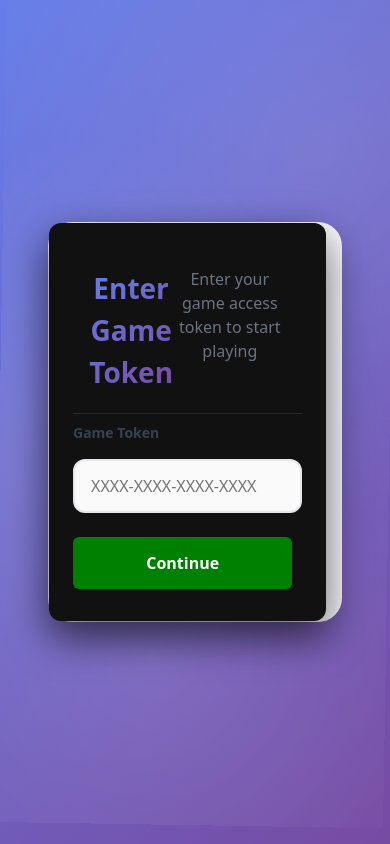
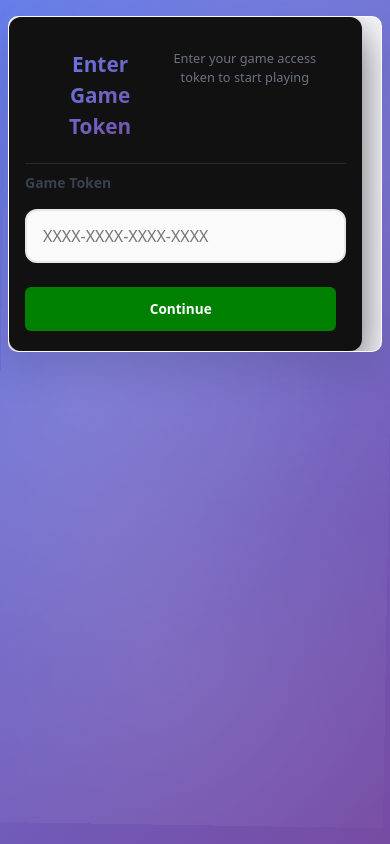
Before and after one commit to Prabhushapure/safety-saas-enterprise, a React (Vite) app: page /AWE-SaaS/play in a window 390 px wide. Built offline with nearby package versions, Linux system fonts and the light colour scheme.

Commit message:
responsive issue solved

```diff
--- a/src/pages/Play.css
+++ b/src/pages/Play.css
@@ -6,6 +6,9 @@
   position: relative;
   background: linear-gradient(135deg, #667eea 0%, #764ba2 100%);
   overflow-y: auto;
+  overflow-x: hidden;
+  width: 100%;
+  box-sizing: border-box;
 }
 
 .play-background {
@@ -48,6 +51,8 @@
   max-width: 950px;
   margin: 2rem;
   animation: modalSlideIn 0.4s ease-out;
+  box-sizing: border-box;
+  overflow-x: hidden;
 }
 
 .play-modal.success {
@@ -67,6 +72,8 @@
 
 .modal-content {
   padding: 3rem 2.5rem;
+  box-sizing: border-box;
+  width: 100%;
 }
 
 .modal-header {
@@ -89,6 +96,16 @@
   color: #6b7280;
   font-size: 1rem;
   line-height: 1.5;
+  margin: 0;
+}
+
+.modal-text {
+  color: #6b7280;
+  font-size: 0.95rem;
+  line-height: 1.6;
+}
+
+.modal-text p {
   margin: 0;
 }
 
@@ -145,6 +162,10 @@
   font-size: 1rem;
   background: rgba(255, 255, 255, 0.8);
   transition: all 0.2s ease;
+  width: 100%;
+  box-sizing: border-box;
+  -webkit-appearance: none;
+  appearance: none;
 }
 
 .form-group input:focus {
@@ -195,6 +216,8 @@
   justify-content: center;
   gap: 0.5rem;
   min-height: 52px;
+  touch-action: manipulation;
+  -webkit-tap-highlight-color: transparent;
 }
 
 .submit-btn:hover:not(:disabled) {
@@ -231,6 +254,8 @@
   font-weight: 600;
   cursor: pointer;
   transition: all 0.2s ease;
+  touch-action: manipulation;
+  -webkit-tap-highlight-color: transparent;
 }
 
 .back-btn:hover {
@@ -318,9 +343,83 @@
 }
 
 /* Responsive Design */
-@media (max-width: 640px) {
+@media (max-width: 1024px) {
+  .play-modal {
+    max-width: 90%;
+    margin: 1.5rem;
+  }
+
+  .ready-card {
+    gap: 3rem;
+  }
+
+  .ready-left {
+    flex: 0 0 280px;
+  }
+
+  .game-card {
+    width: 280px;
+  }
+}
+
+@media (max-width: 900px) {
+  .ready-card {
+    flex-direction: column;
+    align-items: center;
+    text-align: center;
+    gap: 2rem;
+  }
+
+  .ready-left {
+    flex: none;
+    width: 100%;
+    max-width: 320px;
+    padding: 0;
+  }
+
+  .game-card {
+    width: 100%;
+    max-width: 320px;
+  }
+
+  .ready-left img {
+    max-width: 100%;
+  }
+
+  .ready-right {
+    padding: 0.5rem 0;
+    width: 100%;
+    text-align: left;
+  }
+
+  .ready-footer {
+    flex-direction: column;
+    gap: 0.5rem;
+    align-items: center;
+  }
+
+  .footer-top {
+    justify-content: center;
+    padding-left: 0;
+  }
+
+  .progress-segments {
+    width: 100%;
+    margin-left: 0;
+  }
+}
+
+@media (max-width: 768px) {
   .play-page {
     padding: 1rem;
+    align-items: flex-start;
+    padding-top: 2rem;
+  }
+
+  .play-modal {
+    max-width: 95%;
+    margin: 1rem;
+    border-radius: 16px;
   }
 
   .modal-content {
@@ -331,6 +430,80 @@
     font-size: 1.75rem;
   }
 
+  .modal-header p {
+    font-size: 0.9rem;
+  }
+
+  .modal-text {
+    font-size: 0.875rem;
+  }
+
+  .ready-card {
+    padding: 0.5rem;
+    gap: 1.5rem;
+  }
+
+  .ready-header h2 {
+    font-size: 1.3rem;
+  }
+
+  .provider {
+    font-size: 1rem;
+  }
+
+  .ready-welcome h3 {
+    font-size: 1.1rem;
+  }
+
+  .ready-stats {
+    font-size: 0.9rem;
+    padding-left: 0.5rem;
+  }
+
+  .form-group input {
+    padding: 0.875rem;
+    font-size: 0.95rem;
+  }
+
+  .submit-btn {
+    padding: 0.875rem 1.5rem;
+    font-size: 0.95rem;
+  }
+
+  .submit-btn.large {
+    padding: 1rem 2rem;
+    font-size: 1rem;
+  }
+}
+
+@media (max-width: 640px) {
+  .play-page {
+    padding: 0.5rem;
+    padding-top: 1rem;
+  }
+
+  .play-modal {
+    max-width: 100%;
+    margin: 0.5rem;
+    border-radius: 12px;
+  }
+
+  .modal-content {
+    padding: 1.5rem 1.25rem;
+  }
+
+  .modal-header h2 {
+    font-size: 1.5rem;
+  }
+
+  .modal-header p {
+    font-size: 0.875rem;
+  }
+
+  .modal-text {
+    font-size: 0.8rem;
+  }
+
   .form-actions {
     flex-direction: column;
   }
@@ -338,6 +511,7 @@
   .form-actions .back-btn,
   .form-actions .submit-btn {
     flex: none;
+    width: 100%;
   }
 
   .game-detail {
@@ -346,7 +520,171 @@
     gap: 0.25rem;
   }
 
+  .ready-card {
+    padding: 0.25rem;
+    gap: 1.25rem;
+  }
 
+  .ready-left {
+    max-width: 280px;
+  }
+
+  .game-card {
+    max-width: 280px;
+    padding: 0.4rem;
+    margin-top: 0.5rem;
+  }
+
+  .game-title {
+    font-size: 1rem;
+  }
+
+  .game-description {
+    font-size: 0.85rem;
+  }
+
+  .ready-header h2 {
+    font-size: 1.2rem;
+  }
+
+  .provider {
+    font-size: 0.9rem;
+    margin: 0.2rem 0 0.5rem 0;
+  }
+
+  .ready-welcome h3 {
+    font-size: 1rem;
+  }
+
+  .ready-stats {
+    font-size: 0.85rem;
+    padding-left: 0;
+    line-height: 1.6;
+  }
+
+  .ready-stats p {
+    margin: 0.15rem 0;
+  }
+
+  .form-group input {
+    padding: 0.75rem;
+    font-size: 0.9rem;
+  }
+
+  .submit-btn {
+    padding: 0.75rem 1.25rem;
+    font-size: 0.9rem;
+    min-height: 48px;
+  }
+
+  .submit-btn.large {
+    padding: 0.875rem 1.5rem;
+    font-size: 0.95rem;
+  }
+
+  .ready-play-btn {
+    padding: 0.5rem 1rem;
+    width: 100%;
+    justify-content: center;
+  }
+
+  .powered-by {
+    font-size: 0.75rem;
+  }
+
+  .progress-segments {
+    height: 8px;
+  }
+
+  .progress-segments .seg {
+    height: 8px;
+  }
+}
+
+@media (max-width: 480px) {
+  .play-page {
+    padding: 0.25rem;
+    padding-top: 0.75rem;
+  }
+
+  .play-modal {
+    margin: 0.25rem;
+    border-radius: 10px;
+  }
+
+  .modal-content {
+    padding: 1.25rem 1rem;
+  }
+
+  .modal-header h2 {
+    font-size: 1.3rem;
+  }
+
+  .modal-header p {
+    font-size: 0.8rem;
+  }
+
+  .ready-card {
+    gap: 1rem;
+  }
+
+  .ready-left {
+    max-width: 240px;
+  }
+
+  .game-card {
+    max-width: 240px;
+    margin-top: 0.25rem;
+  }
+
+  .ready-header h2 {
+    font-size: 1.1rem;
+  }
+
+  .provider {
+    font-size: 0.85rem;
+  }
+
+  .modal-text {
+    font-size: 0.75rem;
+  }
+
+  .ready-welcome h3 {
+    font-size: 0.95rem;
+  }
+
+  .ready-stats {
+    font-size: 0.8rem;
+  }
+
+  .form-group label {
+    font-size: 0.8rem;
+  }
+
+  .form-group input {
+    padding: 0.7rem;
+    font-size: 0.85rem;
+  }
+
+  .submit-btn {
+    padding: 0.7rem 1rem;
+    font-size: 0.85rem;
+    min-height: 44px;
+  }
+
+  .submit-btn.large {
+    padding: 0.8rem 1.25rem;
+    font-size: 0.9rem;
+  }
+
+  .error-message {
+    padding: 0.75rem;
+    font-size: 0.8rem;
+  }
+
+  .error-text {
+    font-size: 0.8rem;
+  }
 }
 /* ---------- Ready card layout (image left, content right) ---------- */
 .ready-card {
@@ -357,6 +695,8 @@
   border-radius: 18px;
   position: relative;
   padding: 1rem;
+  box-sizing: border-box;
+  width: 100%;
 }
 
 /* Left image */
@@ -371,10 +711,12 @@
 .ready-left img {
   width: 100%;
   max-width: 340px;
+  height: auto;
   object-fit: cover;
   border-radius: 8px;
   border: 6px solid rgba(255,255,255,0.85); /* inner white border */
   box-shadow: 0 8px 18px rgba(0,0,0,0.08);
+  display: block;
 }
 
 .game-card {
@@ -395,10 +737,18 @@
   box-shadow: 0 0 10px rgba(255, 255, 255, 0.2);
 }
 
+.game-image {
+  width: 100%;
+  overflow: hidden;
+}
+
 .game-image img {
   width: 100%;
+  height: auto;
   border-radius: 0.8rem;
   object-fit: cover;
+  display: block;
+  max-width: 100%;
 }
 
 .game-card-info {
@@ -536,23 +886,53 @@
   margin: 2rem auto;
 }
 
-/* Responsive adjustments */
-@media (max-width: 900px) {
-  .ready-card { flex-direction: column; align-items: center; text-align: center; }
-  .ready-left { flex: none; width: 240px; }
-  .ready-left img { max-width: 220px; }
-  .ready-right { padding: 0.5rem 0; }
-  .ready-footer { flex-direction: column; gap: 0.5rem; align-items: center; }
-  .progress-segments { width: 92%; margin-left: 0; }
-}
-
+/* Extra small devices */
 @media (max-width: 360px) {
-  .submit-btn.large {
-    font-size: 0.95rem;
-    padding: 0.75rem 1.2rem;
+  .modal-content {
+    padding: 1rem 0.875rem;
   }
 
   .modal-header h2 {
-    font-size: 1.4rem;
+    font-size: 1.2rem;
+  }
+
+  .ready-left {
+    max-width: 200px;
+  }
+
+  .game-card {
+    max-width: 200px;
+  }
+
+  .ready-header h2 {
+    font-size: 1rem;
+  }
+
+  .provider {
+    font-size: 0.8rem;
+  }
+
+  .ready-welcome h3 {
+    font-size: 0.9rem;
+  }
+
+  .ready-stats {
+    font-size: 0.75rem;
+  }
+
+  .submit-btn.large {
+    font-size: 0.85rem;
+    padding: 0.7rem 1rem;
+  }
+
+  .form-group input {
+    padding: 0.65rem;
+    font-size: 0.8rem;
+  }
+
+  .submit-btn {
+    padding: 0.65rem 0.9rem;
+    font-size: 0.8rem;
+    min-height: 40px;
   }
 }
```
